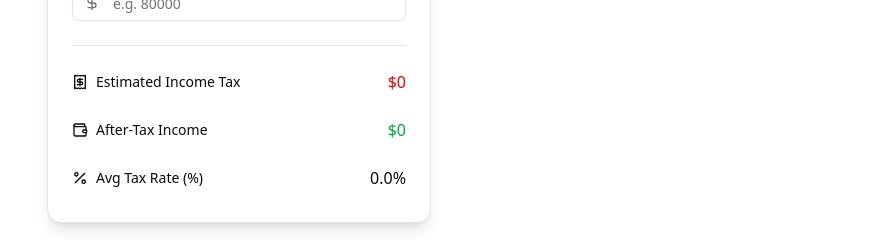
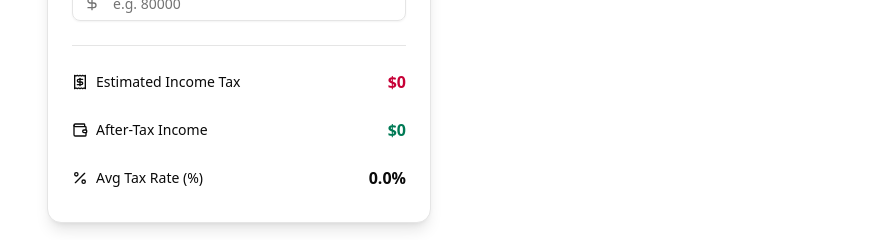
Before and after one commit to maxis1718/sg-tax-calculator, a React (Vite) app: page / in a window 1280 px wide. Shown: the part 402-642 px from the top of the page, without its empty margins (401-1280 px from the left). Built offline with nearby package versions, Linux system fonts and the light colour scheme.

Commit message:
feat: add tax util

```diff
--- a/src/App.tsx
+++ b/src/App.tsx
@@ -12,31 +12,15 @@ import { Input } from './components/ui/input'
 import { Label } from './components/ui/label'
 import { useTheme } from './contexts/ThemeContext'
 import { useLanguage, type Language } from './contexts/LanguageContext'
+import { getTaxSummary } from './lib/taxCalculator'
 
 function App() {
   const [income, setIncome] = useState<string>('')
   const { toggleTheme, getThemeIcon } = useTheme()
   const { language, changeLanguage, t } = useLanguage()
 
-  // 簡單的稅務計算 (暫時的示例邏輯)
-  const calculateTax = (income: number) => {
-    if (income <= 20000) return 0
-    if (income <= 30000) return (income - 20000) * 0.02
-    if (income <= 40000) return 200 + (income - 30000) * 0.035
-    if (income <= 80000) return 550 + (income - 40000) * 0.07
-    if (income <= 120000) return 3350 + (income - 80000) * 0.115
-    if (income <= 160000) return 7950 + (income - 120000) * 0.15
-    if (income <= 200000) return 13950 + (income - 160000) * 0.18
-    if (income <= 240000) return 21150 + (income - 200000) * 0.19
-    if (income <= 280000) return 28750 + (income - 240000) * 0.195
-    if (income <= 320000) return 36550 + (income - 280000) * 0.2
-    return 44550 + (income - 320000) * 0.22
-  }
-
   const annualIncome = parseFloat(income) || 0
-  const estimatedTax = calculateTax(annualIncome)
-  const afterTaxIncome = annualIncome - estimatedTax
-  const avgTaxRate = annualIncome > 0 ? (estimatedTax / annualIncome) * 100 : 0
+  const taxSummary = getTaxSummary(annualIncome)
 
   const languages: { code: Language; name: string }[] = [
     { code: 'en', name: t('languages.english') },
@@ -125,8 +109,8 @@ function App() {
                       <Receipt className="h-4 w-4 text-foreground" />
                       <span className="text-sm font-medium">{t('estimatedIncomeTax')}</span>
                     </div>
-                    <span className="text-destructive">
-                      ${estimatedTax.toLocaleString('en-SG', { minimumFractionDigits: 0, maximumFractionDigits: 0 })}
+                    <span className="font-semibold text-rose-700 dark:text-rose-400">
+                      ${taxSummary.netTax.toLocaleString('en-SG', { minimumFractionDigits: 0, maximumFractionDigits: 0 })}
                     </span>
                   </div>
 
@@ -135,8 +119,8 @@ function App() {
                       <Wallet className="h-4 w-4 text-foreground" />
                       <span className="text-sm font-medium">{t('afterTaxIncome')}</span>
                     </div>
-                    <span className="font-medium text-green-600 dark:text-green-400">
-                      ${afterTaxIncome.toLocaleString('en-SG', { minimumFractionDigits: 0, maximumFractionDigits: 0 })}
+                    <span className="font-semibold text-emerald-700 dark:text-emerald-400">
+                      ${taxSummary.afterTaxIncome.toLocaleString('en-SG', { minimumFractionDigits: 0, maximumFractionDigits: 0 })}
                     </span>
                   </div>
 
@@ -145,8 +129,8 @@ function App() {
                       <Percent className="h-4 w-4 text-foreground" />
                       <span className="text-sm font-medium">{t('avgTaxRate')}</span>
                     </div>
-                    <span className="font-medium">
-                      {avgTaxRate.toFixed(1)}%
+                    <span className="font-semibold">
+                      {taxSummary.averageTaxRate.toFixed(1)}%
                     </span>
                   </div>
                 </div>
--- /dev/null
+++ b/src/lib/taxCalculator.ts
@@ -0,0 +1,152 @@
+/**
+ * 新加坡個人所得稅計算器
+ * 基於 IRAS 官方稅率表 (YA 2025)
+ * 來源: https://www.iras.gov.sg/taxes/individual-income-tax/basics-of-individual-income-tax/tax-residency-and-tax-rates/individual-income-tax-rates
+ */
+
+// 稅率階梯結構
+interface TaxBracket {
+  min: number;
+  max: number;
+  rate: number;
+  baseAmount: number; // 累計稅額
+}
+
+// 新加坡個人所得稅階梯稅率 (YA 2025)
+const TAX_BRACKETS: TaxBracket[] = [
+  { min: 0, max: 20000, rate: 0, baseAmount: 0 },
+  { min: 20000, max: 30000, rate: 0.02, baseAmount: 0 },
+  { min: 30000, max: 40000, rate: 0.035, baseAmount: 200 },
+  { min: 40000, max: 80000, rate: 0.07, baseAmount: 550 },
+  { min: 80000, max: 120000, rate: 0.115, baseAmount: 3350 },
+  { min: 120000, max: 160000, rate: 0.15, baseAmount: 7950 },
+  { min: 160000, max: 200000, rate: 0.18, baseAmount: 13950 },
+  { min: 200000, max: 240000, rate: 0.19, baseAmount: 21150 },
+  { min: 240000, max: 280000, rate: 0.195, baseAmount: 28750 },
+  { min: 280000, max: 320000, rate: 0.20, baseAmount: 36550 },
+  { min: 320000, max: 500000, rate: 0.22, baseAmount: 44550 },
+  { min: 500000, max: 1000000, rate: 0.23, baseAmount: 84150 },
+  { min: 1000000, max: Infinity, rate: 0.24, baseAmount: 199150 }
+];
+
+// Personal Income Tax Rebate (YA 2025)
+const REBATE_RATE = 0.6; // 60%
+const REBATE_CAP = 200; // 最高 $200
+
+/**
+ * 計算個人所得稅
+ * @param annualIncome 年收入
+ * @returns 應繳稅額
+ */
+export function calculateIncomeTax(annualIncome: number): number {
+  if (annualIncome <= 0) return 0;
+
+  // 找到適用的稅率階梯
+  for (const bracket of TAX_BRACKETS) {
+    if (annualIncome <= bracket.max) {
+      const taxableIncome = annualIncome - bracket.min;
+      const tax = bracket.baseAmount + (taxableIncome * bracket.rate);
+      return Math.max(0, tax);
+    }
+  }
+
+  // 超過最高階梯的情況
+  const highestBracket = TAX_BRACKETS[TAX_BRACKETS.length - 1];
+  const taxableIncome = annualIncome - highestBracket.min;
+  const tax = highestBracket.baseAmount + (taxableIncome * highestBracket.rate);
+  return Math.max(0, tax);
+}
+
+/**
+ * 計算 Personal Income Tax Rebate
+ * @param taxAmount 應繳稅額
+ * @returns 退稅金額
+ */
+export function calculateTaxRebate(taxAmount: number): number {
+  if (taxAmount <= 0) return 0;
+  return Math.min(taxAmount * REBATE_RATE, REBATE_CAP);
+}
+
+/**
+ * 計算淨應繳稅額 (扣除退稅後)
+ * @param annualIncome 年收入
+ * @returns 淨應繳稅額
+ */
+export function calculateNetTax(annualIncome: number): number {
+  const grossTax = calculateIncomeTax(annualIncome);
+  const rebate = calculateTaxRebate(grossTax);
+  return Math.max(0, grossTax - rebate);
+}
+
+/**
+ * 計算稅後收入
+ * @param annualIncome 年收入
+ * @returns 稅後收入
+ */
+export function calculateAfterTaxIncome(annualIncome: number): number {
+  const netTax = calculateNetTax(annualIncome);
+  return Math.max(0, annualIncome - netTax);
+}
+
+/**
+ * 計算平均稅率
+ * @param annualIncome 年收入
+ * @returns 平均稅率 (百分比)
+ */
+export function calculateAverageTaxRate(annualIncome: number): number {
+  if (annualIncome <= 0) return 0;
+  const netTax = calculateNetTax(annualIncome);
+  return (netTax / annualIncome) * 100;
+}
+
+/**
+ * 計算邊際稅率
+ * @param annualIncome 年收入
+ * @returns 邊際稅率 (百分比)
+ */
+export function calculateMarginalTaxRate(annualIncome: number): number {
+  if (annualIncome <= 0) return 0;
+
+  for (const bracket of TAX_BRACKETS) {
+    if (annualIncome <= bracket.max) {
+      return bracket.rate * 100;
+    }
+  }
+
+  // 超過最高階梯
+  return TAX_BRACKETS[TAX_BRACKETS.length - 1].rate * 100;
+}
+
+/**
+ * 獲取稅務計算摘要
+ * @param annualIncome 年收入
+ * @returns 稅務計算摘要
+ */
+export interface TaxSummary {
+  annualIncome: number;
+  grossTax: number;
+  rebate: number;
+  netTax: number;
+  afterTaxIncome: number;
+  averageTaxRate: number;
+  marginalTaxRate: number;
+}
+
+export function getTaxSummary(annualIncome: number): TaxSummary {
+  const grossTax = calculateIncomeTax(annualIncome);
+  const rebate = calculateTaxRebate(grossTax);
+  const netTax = calculateNetTax(annualIncome);
+  const afterTaxIncome = calculateAfterTaxIncome(annualIncome);
+  const averageTaxRate = calculateAverageTaxRate(annualIncome);
+  const marginalTaxRate = calculateMarginalTaxRate(annualIncome);
+
+  return {
+    annualIncome,
+    grossTax,
+    rebate,
+    netTax,
+    afterTaxIncome,
+    averageTaxRate,
+    marginalTaxRate
+  };
+}
```
